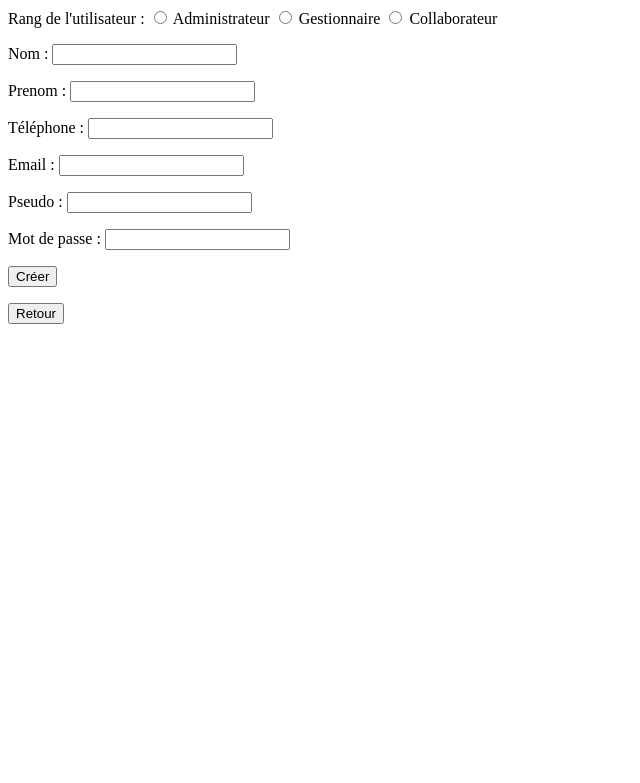
After one commit to SamieGrimm/ActiPress_php, a PHP site: page /createUser.php in a window 1280 px wide. The commit adds this page. Shown: the top 783 px of the page, without its empty margins (0-640 px from the left). Run offline with PHP 8.4, Linux system fonts and the light colour scheme.

Commit message:
insert user

```diff
--- a/actualiser.php
+++ b/actualiser.php
@@ -16,7 +16,7 @@ for ($i = 0; $i <= count($result) - 1; $i++){
     // echo $result[$i]['EMETTEUR'] . ' ' . $result[$i]['SUJET'] . '<br>';
     // $_SESSION['message'].array_push($result[$i]['EMETTEUR']);
     // $_SESSION['message'].array_push('message');
-    array_push($info, $result[$i]['EMETTEUR'], $result[$i]['SUJET'], $result[$i]['TEXT'], $result[$i]['CODE_MESSAGE']);
+    array_push($info, $result[$i]['EMETTEUR'], $result[$i]['SUJET'], $result[$i]['TEXT'], $result[$i]['CODE_MESSAGE'], $result[$i]['DATE_HEURE_D_ENVOIE']);
     array_push($_SESSION['message'], $info);
 }
 // $_SESSION['message'] = $message;
--- /dev/null
+++ b/createUser.php
@@ -0,0 +1,32 @@
+<?php
+include 'fonction.php';
+// echo '<pre>';
+// print_r($_POST);
+// echo '</pre>';
+?>
+
+<html>
+
+<body>
+    <form method="post" action="insertUser.php">
+        <p>
+            Rang de l'utilisateur :
+            <input type="radio" name="rang" value="1" id="admin"> <label for="admin">Administrateur</label>
+            <input type="radio" name="rang" value="2" id="gest"> <label for="gest">Gestionnaire</label>
+            <input type="radio" name="rang" value="3" id="collab"> <label for="collab">Collaborateur</label>
+        </p>
+        <p><label>Nom</label> : <input type="text" name="nom" required></p>
+        <p><label>Prenom</label> : <input type="text" name="prenom" required></p>
+        <p><label>Téléphone</label> : <input type="tel" name="telephone" required></p>
+        <p><label>Email</label> : <input type="email" name="email" required></p>
+        <p><label>Pseudo</label> : <input type="text" name="pseudo" required></p>
+        <p><label>Mot de passe</label> : <input type="text" name="mdp" required></p>
+
+        <input type="submit" value="Créer">
+    </form>
+    <?php
+        retour();
+    ?>
+</body>
+
+</html>
--- a/fonction.php
+++ b/fonction.php
@@ -3,7 +3,7 @@
 function start()
 {
     // afficher un message
-    echo 'Bonjour ' . $_SESSION['NOM'] . ', vous êtes connecté <br>';
+    echo 'Bonjour ' . $_SESSION['PRENOM'] . ', vous êtes connecté <br>';
     if (isset($_GET['statut'])) {
         echo $_GET['statut'];
     }
@@ -32,7 +32,14 @@ function afficheEmail()
             </form>
 
 
-            <?php echo'<br>';
+<?php echo '<br>';
         }
     }
 }
+
+function createUser()
+{
+    echo '<form name="formulaire" method="POST" action="createUser.php">';
+    echo '<input type="submit" value="Nouvel utilisateur" />';
+    echo '</form>';
+}
--- a/reception.php
+++ b/reception.php
@@ -17,6 +17,7 @@ $result = $stmt->fetchAll();
 echo 'Emetteur : ' . $_SESSION['message'][$_GET['email']][0] . '<br>';
 echo 'Sujet : ' . $_SESSION['message'][$_GET['email']][1] . '<br>';
 echo 'Text : ' . $_SESSION['message'][$_GET['email']][2] . '<br>';
+echo 'DateTime : ' . $_SESSION['message'][$_GET['email']][4] . '<br>';
 
 
 retour();
```
Also changed, not shown: envoie_email.php (+2 -16 lines), insertUser.php (added, +19 -0 lines), principale.php (+8 -3 lines).
